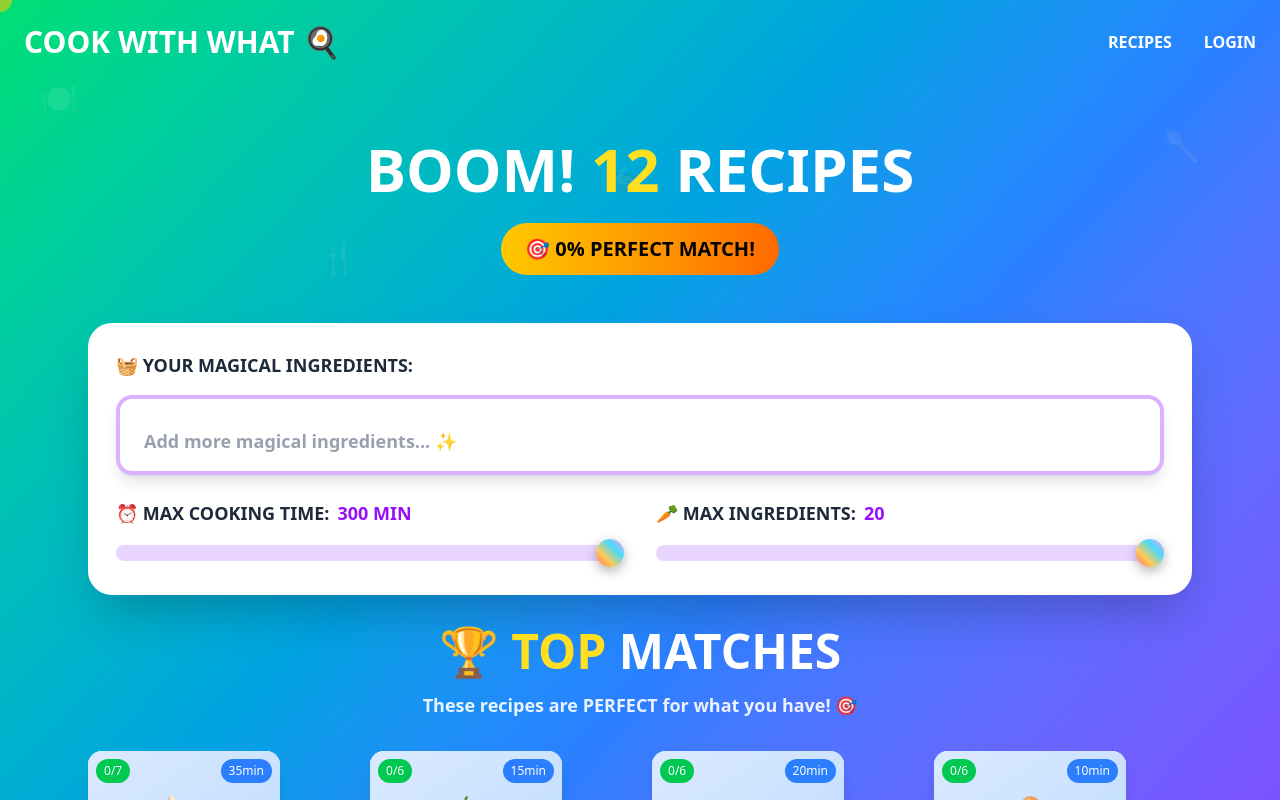
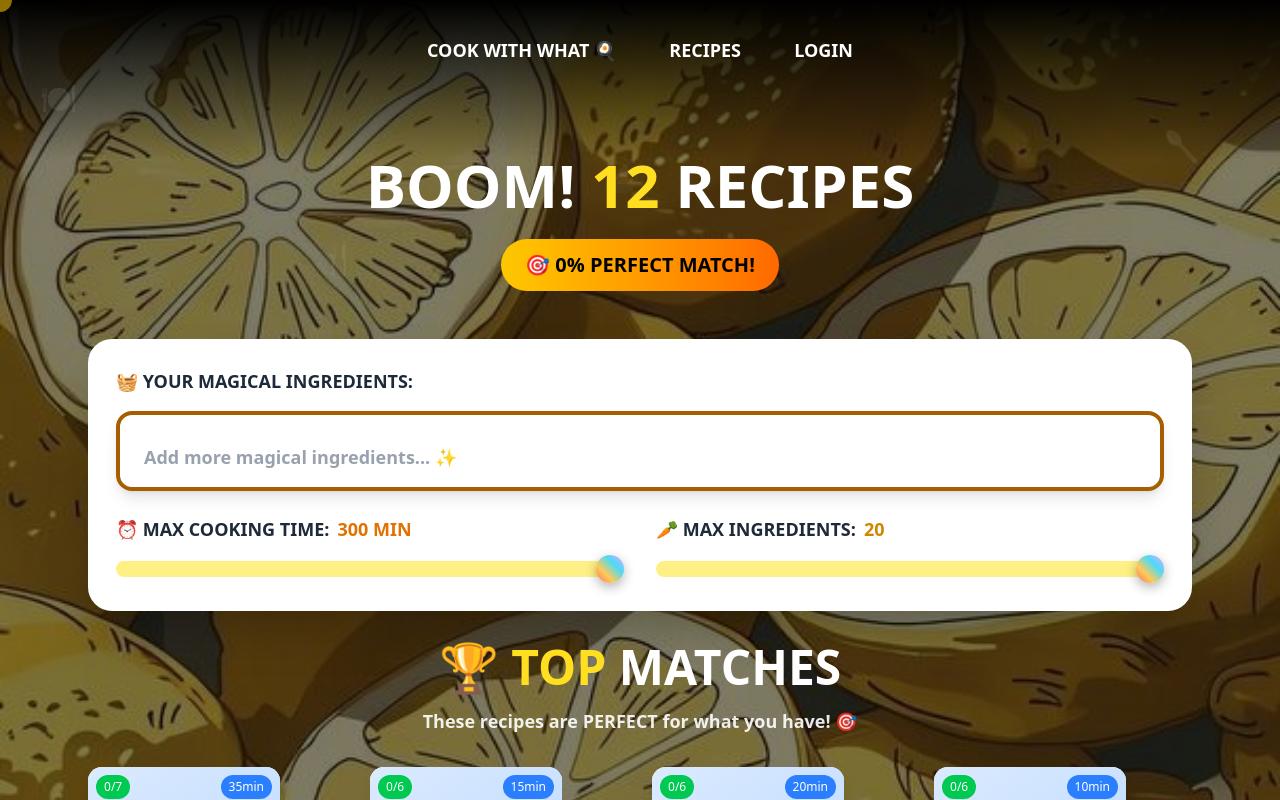
Before and after one commit to SandraTan08/what_can_i_cook, a Next.js app in the folder what-can-i-cook-app/: page /results in a window 1280 px wide. Shown: the top 800 px of the page. Built offline with nearby package versions, Linux system fonts and the light colour scheme.

Commit message:
update: aesthetic changes to results page

```diff
--- a/what-can-i-cook-app/app/page.tsx
+++ b/what-can-i-cook-app/app/page.tsx
@@ -78,6 +78,7 @@ export default function HomePage() {
       ></div>
       {/* Top fade overlay */}
       <div className="absolute top-0 left-0 w-full h-40 z-0 bg-gradient-to-b from-black to-transparent pointer-events-none" />
+
       {/* Animated Background Elements */}
       <div className="absolute inset-0 pointer-events-none z-0">
         {[...Array(6)].map((_, i) => (
@@ -137,6 +138,7 @@ export default function HomePage() {
           </Link>
         </nav>
       </header>
+
       {/* Main Content */}
       <main className="relative z-10 px-4 sm:px-6 py-8 sm:py-20">
         {/* Hero Section with Quirky Typography */}
--- a/what-can-i-cook-app/app/results/page.tsx
+++ b/what-can-i-cook-app/app/results/page.tsx
@@ -158,7 +158,20 @@ export default function ResultsPage() {
   }
 
   return (
-    <div className="min-h-screen bg-gradient-to-br from-green-400 via-blue-500 to-purple-600 relative overflow-hidden">
+    // background colour
+    <div className="min-h-screen relative overflow-hidden">
+      <div
+        className="absolute inset-0 bg-black bg-opacity-50 z-0"
+        style={{
+          backgroundImage: "url('images/lemon_bg.jpg')", // Original image path
+          backgroundSize: "cover",
+          backgroundPosition: "center",
+          filter: "brightness(0.5)",
+        }}
+      ></div>
+      {/* Top fade overlay */}
+      <div className="absolute top-0 left-0 w-full h-40 z-0 bg-gradient-to-b from-black to-transparent pointer-events-none" />
+
       {/* Celebration Confetti - ONLY when showCelebration is true */}
       {showCelebration && (
         <div className="fixed inset-0 pointer-events-none z-50">
@@ -203,27 +216,29 @@ export default function ResultsPage() {
       </div>
 
       {/* Header */}
-      <header className="relative z-10 flex justify-between items-center p-4 sm:p-6">
-        <Link
-          href="/"
-          className="text-2xl sm:text-3xl font-black text-white transform hover:scale-110 transition-all duration-300 hover:rotate-3"
-        >
-          COOK WITH WHAT 🍳
-        </Link>
-        <div className="flex gap-4 sm:gap-8 text-sm sm:text-base">
+      <header className="flex items-center justify-center gap-4 py-6 px-4 sm:gap-12 sm:py-8"> {/* Adjusted gap and added px for mobile */}
+        <nav className="flex flex-wrap justify-center items-center gap-4 text-lg font-semibold text-white"> {/* Added flex-wrap and justify-center for mobile */}
+          <Link
+            href="/"
+            className="relative px-2 py-1 rounded hover:bg-yellow-300 hover:text-black transition-colors" // Original color
+          >
+            COOK WITH WHAT 🍳
+          </Link>
+          <span className="text-white hidden sm:inline">·</span> {/* Hide dot on small screens */}
           <Link
             href="/recipes"
-            className="text-white hover:text-yellow-300 font-bold transform hover:scale-110 transition-all duration-200 hover:rotate-3"
+            className="relative px-2 py-1 rounded hover:bg-yellow-300 hover:text-black transition-colors" // Original color
           >
             RECIPES
           </Link>
+          <span className="text-white hidden sm:inline">·</span> {/* Hide dot on small screens */}
           <Link
             href="/login"
-            className="text-white hover:text-yellow-300 font-bold transform hover:scale-110 transition-all duration-200 hover:-rotate-3"
+            className="relative px-2 py-1 rounded hover:bg-yellow-300 hover:text-black transition-colors" // Original color
           >
             LOGIN
           </Link>
-        </div>
+        </nav>
       </header>
 
       {/* Results Hero Section */}
@@ -257,13 +272,13 @@ export default function ResultsPage() {
               🧺 YOUR MAGICAL INGREDIENTS:
             </label>
             <div className="relative">
-              <div className="min-h-14 px-6 py-4 border-4 border-purple-300 rounded-2xl focus-within:border-yellow-400 bg-white shadow-lg">
+              <div className="min-h-14 px-6 py-4 border-4 border-yellow-700 rounded-2xl focus-within:border-yellow-400 bg-white shadow-lg">
                 {/* Selected Ingredients Tags */}
                 <div className="flex flex-wrap gap-3 mb-3">
                   {userIngredients.map((ingredient) => (
                     <span
                       key={ingredient}
-                      className="flex items-center gap-2 px-4 py-2 bg-gradient-to-r from-purple-400 to-pink-400 text-white rounded-full text-sm font-bold transform hover:scale-110 transition-all duration-200"
+                      className="flex items-center gap-2 px-4 py-2 bg-gradient-to-r from-yellow-500 to-amber-600 text-white rounded-full text-sm font-bold transform hover:scale-110 transition-all duration-200"
                     >
                       {QUICK_INGREDIENTS.find((item) => item.name === ingredient)?.emoji || "🥕"} {ingredient}
                       <button
@@ -290,12 +305,12 @@ export default function ResultsPage() {
               </div>
               {/* Enhanced Dropdown */}
               {showDropdown && filteredIngredients.length > 0 && (
-                <div className="absolute top-full left-0 right-0 mt-2 bg-white border-4 border-purple-300 rounded-2xl shadow-2xl z-20 overflow-hidden">
+                <div className="absolute top-full left-0 right-0 mt-2 bg-white border-4 border-yellow-700 rounded-2xl shadow-2xl z-20 overflow-hidden">
                   {filteredIngredients.map((ingredient) => (
                     <div
                       key={ingredient}
                       onClick={() => addIngredient(ingredient)}
-                      className="px-6 py-4 hover:bg-gradient-to-r hover:from-purple-100 hover:to-pink-100 cursor-pointer border-b border-purple-100 last:border-b-0 font-semibold text-gray-800 hover:text-purple-600 transition-all duration-200 transform hover:scale-105"
+                      className="px-6 py-4 hover:bg-gradient-to-r hover:from-yellow-500 to-amber-600 cursor-pointer border-b border-yellow-100 last:border-b-0 font-semibold text-gray-800 hover:text-slate-50 transition-all duration-200 transform hover:scale-105"
                     >
                       {QUICK_INGREDIENTS.find((item) => item.name === ingredient)?.emoji || "🥕"} {ingredient}
                     </div>
@@ -310,7 +325,7 @@ export default function ResultsPage() {
             {/* Cook Time Filter */}
             <div>
               <label className="block text-lg font-black text-gray-800 mb-4 flex items-center gap-2">
-                ⏰ MAX COOKING TIME: <span className="text-purple-600">{maxCookTime} MIN</span>
+                ⏰ MAX COOKING TIME: <span className="text-amber-600">{maxCookTime} MIN</span>
               </label>
               <input
                 type="range"
@@ -318,14 +333,14 @@ export default function ResultsPage() {
                 max="300"
                 value={maxCookTime}
                 onChange={(e) => setMaxCookTime(Number(e.target.value))}
-                className="w-full h-4 bg-purple-200 rounded-full appearance-none cursor-pointer slider-fun"
+                className="w-full h-4 bg-yellow-200 rounded-full appearance-none cursor-pointer slider-fun"
               />
             </div>
 
             {/* Ingredients Count Filter */}
             <div>
               <label className="block text-lg font-black text-gray-800 mb-4 flex items-center gap-2">
-                🥕 MAX INGREDIENTS: <span className="text-purple-600">{maxIngredients}</span>
+                🥕 MAX INGREDIENTS: <span className="text-yellow-600">{maxIngredients}</span>
               </label>
               <input
                 type="range"
@@ -333,7 +348,7 @@ export default function ResultsPage() {
                 max="20"
                 value={maxIngredients}
                 onChange={(e) => setMaxIngredients(Number(e.target.value))}
-                className="w-full h-4 bg-purple-200 rounded-full appearance-none cursor-pointer slider-fun"
+                className="w-full h-4 bg-yellow-200 rounded-full appearance-none cursor-pointer slider-fun"
               />
             </div>
           </div>
```
Lines whose indentation alone changed are shown as unchanged.
